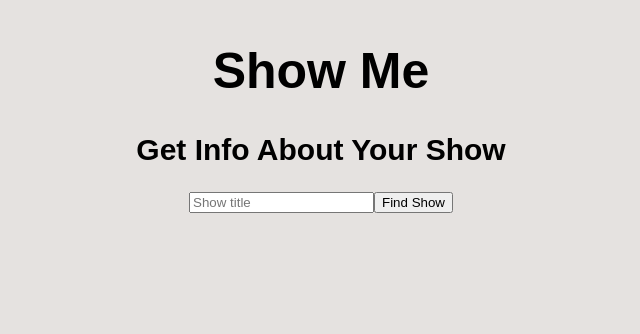
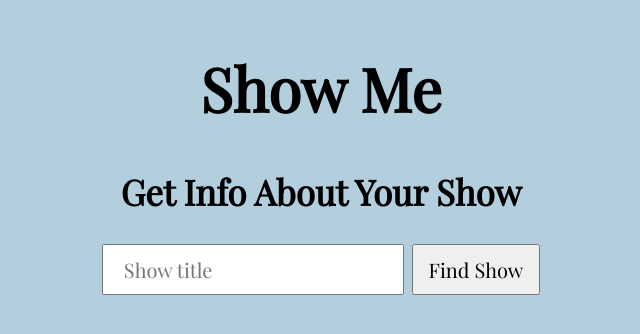
Before and after one commit to ivank710/Compare-Shows, a website built with webpack: page index.html in a window 1280 px wide. Shown: the whole page, without its empty margins (319-959 px from the left). Built offline with nearby package versions, Linux system fonts and the light colour scheme.

Commit message:
Add font and background color

```diff
--- a/index.html
+++ b/index.html
@@ -9,7 +9,7 @@
     body {
       font-family: Sans-serif;
       font-size: 14px;
-      background: #E5E2E0;
+      background:#B3CEDD;
     }
 
     .slice {
@@ -17,8 +17,8 @@
     }
 
     .slice .main-arc {
-      stroke: lightgray;
-      stroke-width: 2px;
+      stroke: lightgrey;
+      stroke-width: 2.5px;
     }
 
     .slice .hidden-arc {
@@ -32,6 +32,7 @@
     }
   </style>
   <link rel="stylesheet" href="./main.css" type="text/css">
+  <link href="https://fonts.googleapis.com/css?family=Playfair+Display" rel="stylesheet">
   <script src="https://d3js.org/d3.v5.js"></script>
   <script type="text/javascript" src="bundle.js"></script>
 </head>
@@ -47,6 +48,7 @@
 
   <div class="input-box">
     <input id="showTitle" type="text" placeholder="Show title" />
+    &nbsp;&nbsp;
     <button id="findShow" type="submit">Find Show</button>
   </div>
 
--- a/main.css
+++ b/main.css
@@ -11,15 +11,32 @@
 .title{
   display: flex;
   justify-content: center;
-  font-size: 50px;
+  font-family: 'Playfair Display', serif;
+  font-size: 60px;
+  /* color: #B6D2E7; */
 }
 
 .subtitle{
-  font-size: 30px;
+  font-size: 35px;
+  font-family: 'Playfair Display', serif;
 }
 
 .input-box{
   display: flex;
   flex-direction: row;
   justify-content: center;
+
 }
+
+input{
+  padding: 10px 20px;
+  font-size: 20px;
+
+  font-family: 'Playfair Display', serif;
+}
+
+button{
+  padding: 3px 15px 4px;
+  font-size: 20px;
+  font-family: 'Playfair Display', serif;
+}
--- a/src/d3.js
+++ b/src/d3.js
@@ -2,6 +2,7 @@ import * as d3 from 'd3';
 
 const renderSunburst = nodeData => {
   console.log(nodeData);
+  d3.select("svg").remove();
 
   const width = window.innerWidth,
     height = window.innerHeight,
@@ -17,7 +18,9 @@ const renderSunburst = nodeData => {
   const y = d3.scaleSqrt().range([maxRadius * 0.1, maxRadius]);
 
   const dark = [
-
+    '#B08B12',
+    '#BA5F06',
+    '#8C3B00',
     '#6D191B',
     '#842854',
     '#5F7186',
--- a/src/index.js
+++ b/src/index.js
@@ -1,7 +1,5 @@
 const axios = require('axios');
 import renderSunburst from './d3';
-
-console.log('working');
 
 document.addEventListener('DOMContentLoaded', () => {
 
@@ -157,6 +155,14 @@ document.addEventListener('DOMContentLoaded', () => {
 
 
   const showButton = document.getElementById("findShow");
+  showButton.addEventListener("keypress", function (e) {
+    let key = e.which || e.keyCode || 0;
+
+    if (key === 13) {
+      getShow();
+    }
+
+  });
   showButton.addEventListener("click", getShow);
 
 });
```
